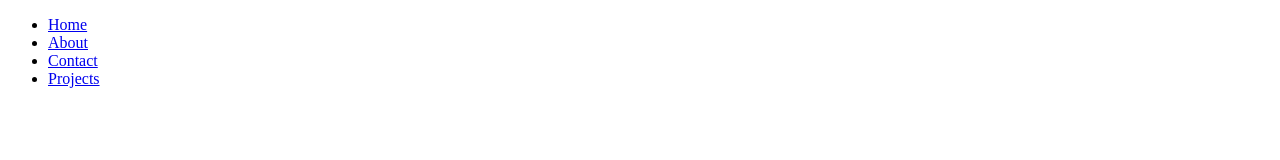
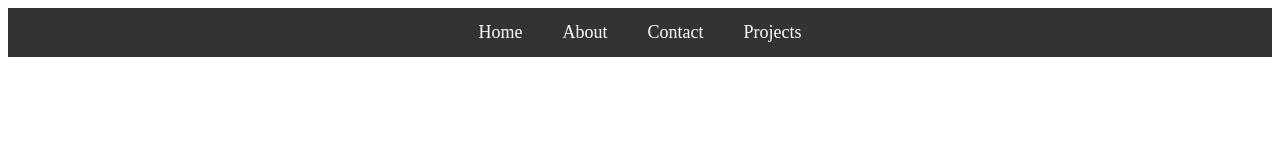
Before and after one commit to armarnkarki/armarnkarki, a plain HTML site: page index.html in a window 1280 px wide. Drawn offline with Linux system fonts and the light colour scheme.

Commit message:
added css for the navbar

```diff
--- a/assets/css/styles.css
+++ b/assets/css/styles.css
@@ -0,0 +1,28 @@
+/* Navbar Styling */
+.navbar {
+    background-color: #333;
+    overflow: hidden;
+}
+
+.navbar ul {
+    list-style-type: none;
+    margin: 0;
+    padding: 0;
+    display: flex;
+    justify-content: center;
+}
+
+.navbar li {
+    padding: 14px 20px;
+}
+
+.navbar a {
+    color: white;
+    text-decoration: none;
+    font-size: 18px;
+}
+
+.navbar a:hover {
+    background-color: #ddd;
+    color: black;
+}
--- a/index.html
+++ b/index.html
@@ -3,8 +3,10 @@
 
 <html>
     <head>
+        <meta charset="UTF-8">
+        <meta name="viewport" content="width=device-width, initial-scale=1.0">
         <title>Portfolio</title>
-
+        <link rel="stylesheet" href="assets/css/styles.css">
     </head>
     <body>
         <!-- Navbar -->
```
